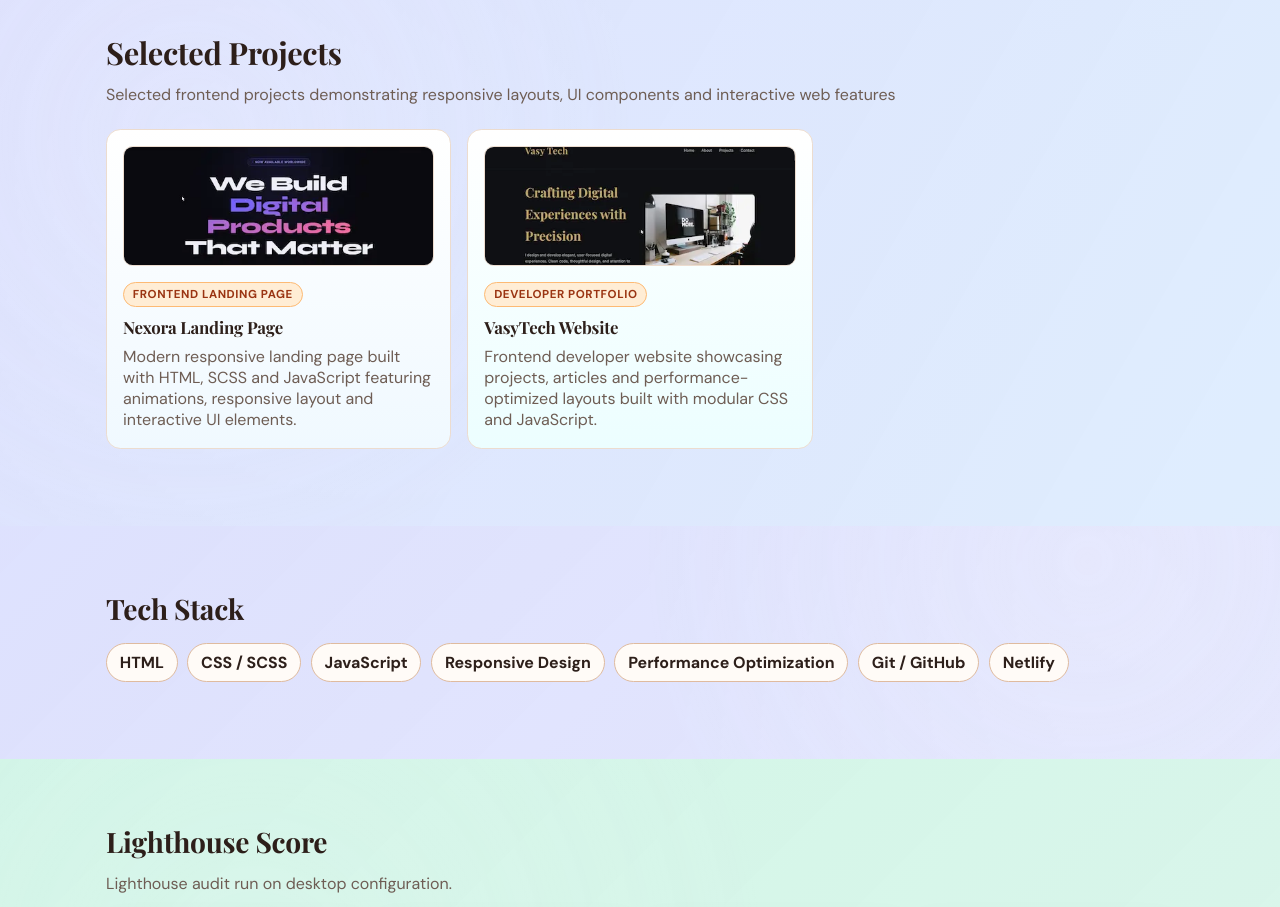
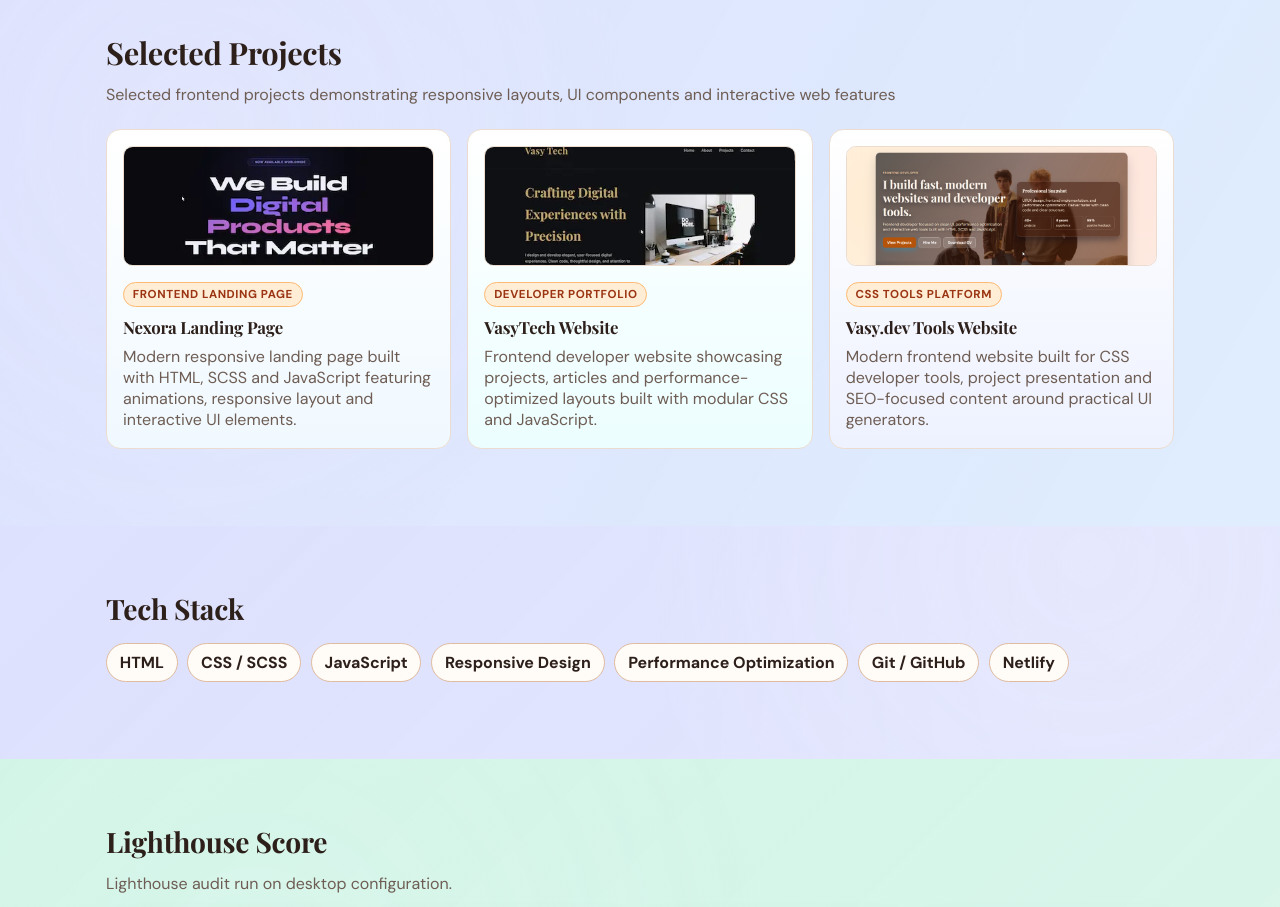
Before and after one commit to VasyWeb/vasy-dev, a website: page index.html in a window 1280 px wide. Shown: the part 2000-2907 px from the top of the page. Drawn offline with nearby package versions, Linux system fonts and the light colour scheme.

Commit message:
add vasy dev tools project card

```diff
--- a/index.html
+++ b/index.html
@@ -315,6 +315,49 @@
                 </div>
               </div>
             </article>
+
+            <article class="card card--project">
+              <div class="card__side card__side--front card__side--front-3">
+                <img
+                  class="card__media"
+                  src="assets/img/tvu2WU2DPH.png"
+                  alt="Vasy.dev developer tools website screenshot with project cards and CSS tools"
+                  loading="lazy"
+                  decoding="async"
+                />
+                <p class="card__tag">CSS Tools Platform</p>
+                <h3 class="card__title">Vasy.dev Tools Website</h3>
+                <p class="card__text">
+                  Modern frontend website built for CSS developer tools,
+                  project presentation and SEO-focused content around practical
+                  UI generators.
+                </p>
+              </div>
+              <div class="card__side card__side--back card__side--back-3">
+                <p class="card__meta">Result</p>
+                <p class="card__text">
+                  Fast and optimized tools website with blog articles, live CSS
+                  generators and a structure designed for performance and search
+                  visibility.
+                </p>
+                <div class="card__actions">
+                  <a
+                    href="https://vasy-dev.netlify.app/"
+                    target="_blank"
+                    rel="noopener noreferrer"
+                    class="button card__action"
+                    >View Site</a
+                  >
+                  <a
+                    href="https://github.com/VasyWeb/vasy-dev"
+                    target="_blank"
+                    rel="noopener noreferrer"
+                    class="button card__action card__action--secondary"
+                    >View Code</a
+                  >
+                </div>
+              </div>
+            </article>
           </div>
         </div>
       </section>
```
Also changed, not shown: assets/img/tvu2WU2DPH.png (added).
